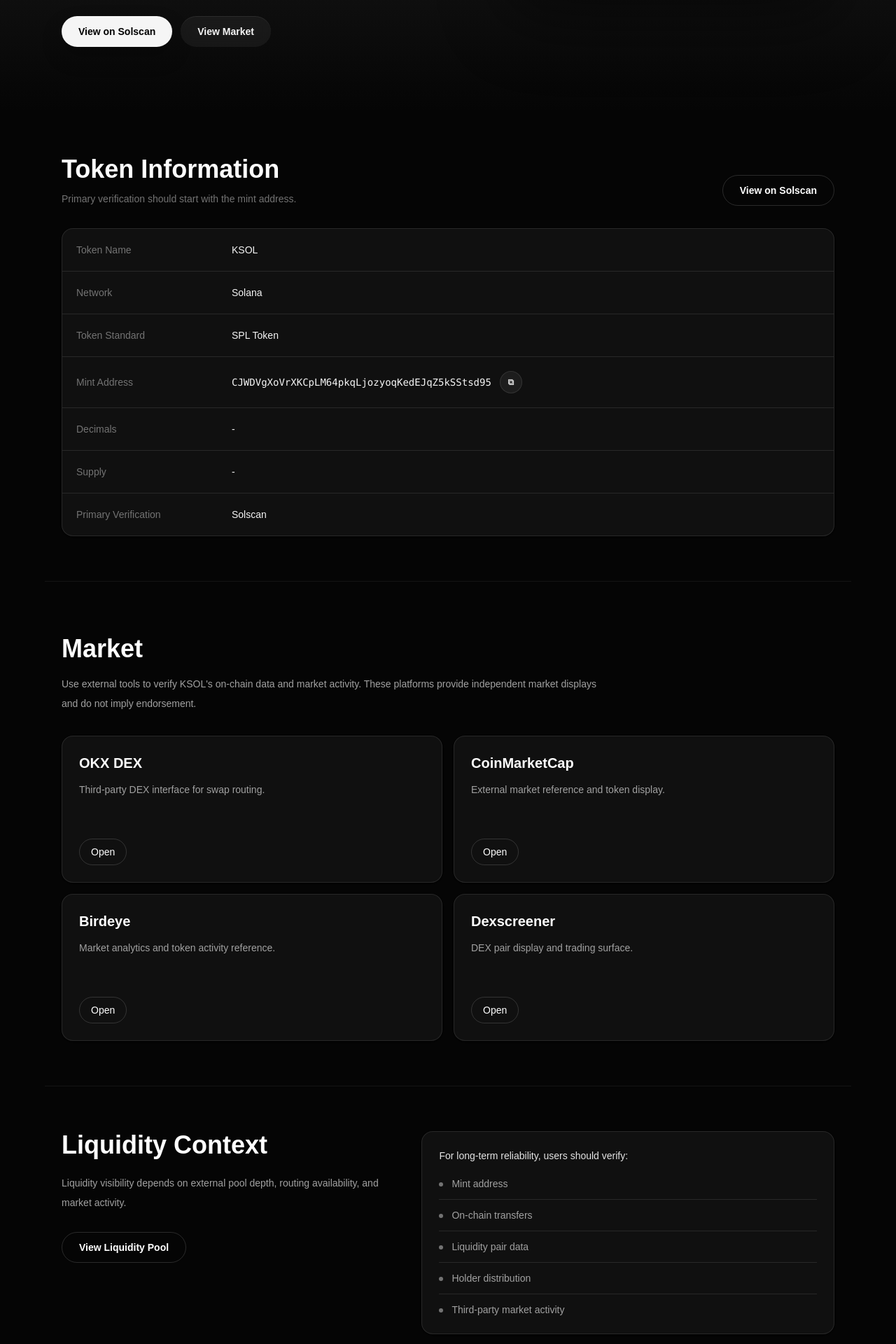
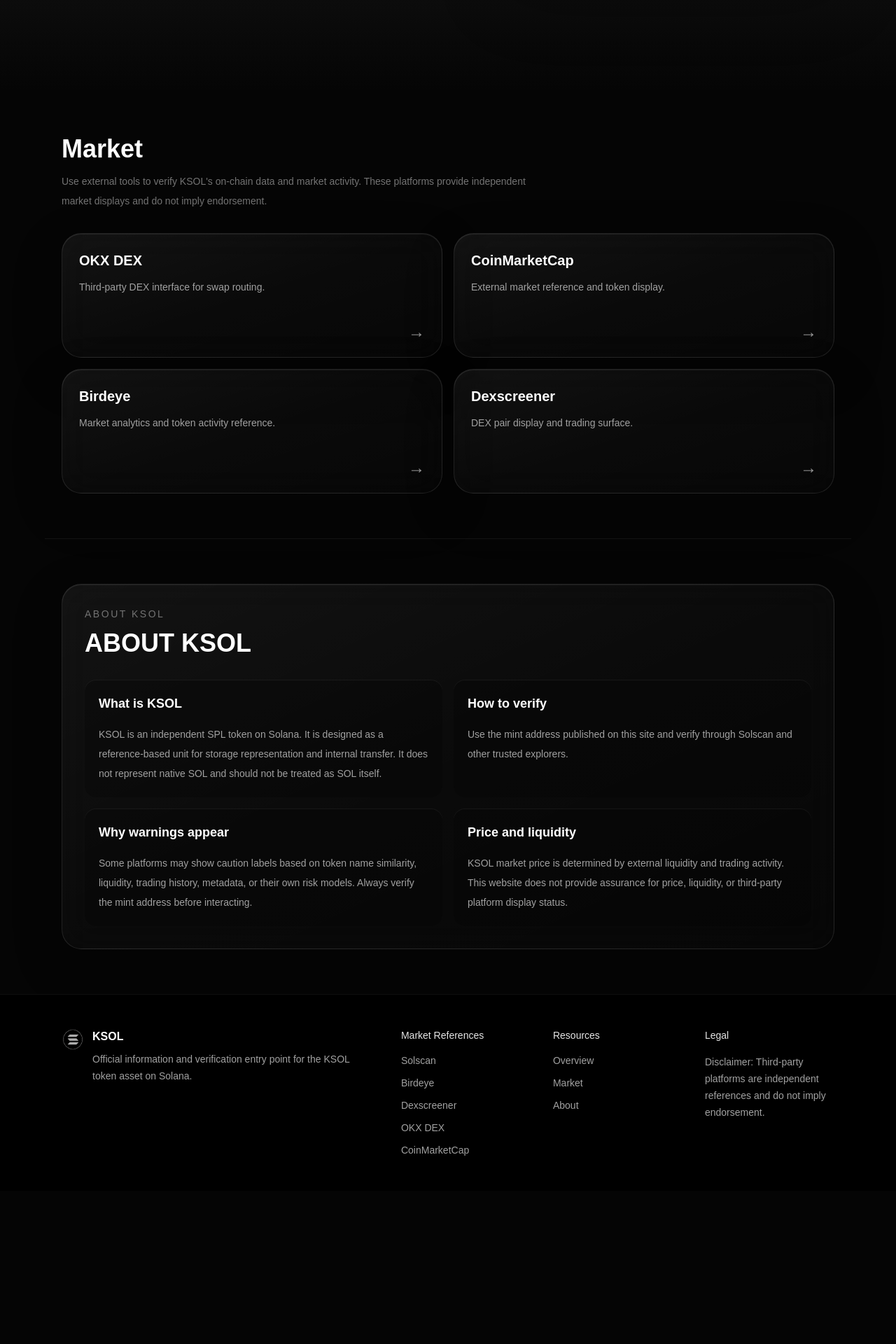
Before and after one commit to gaga666-creator/ksol-site, a Next.js app: page / in a window 1280 px wide. Shown: the part 620-2540 px from the top of the page at 70% size. After the commit the page ends 2321 px from the top, so only its background shows below. Built offline with nearby package versions, Linux system fonts and the light colour scheme.

Commit message:
final premium token asset homepage

```diff
--- a/app/page.tsx
+++ b/app/page.tsx
@@ -1,117 +1,69 @@
 "use client";
 
-import { CopyButton } from "@/components/CopyButton";
 import { Footer } from "@/components/Footer";
 import { Header } from "@/components/Header";
 import { KsolLogo } from "@/components/KsolLogo";
 import { PriceReferencePanel } from "@/components/PriceReferencePanel";
 import { useLanguage } from "@/components/LanguageProvider";
-import { externalLinks, tokenMintAddress } from "@/lib/ksol";
+import { externalLinks } from "@/lib/ksol";
 
 const marketReferences = [
   {
     label: "OKX DEX",
     description: "Third-party DEX interface for swap routing.",
-    button: "Open",
   },
   {
     label: "CoinMarketCap",
     description: "External market reference and token display.",
-    button: "Open",
   },
   {
     label: "Birdeye",
     description: "Market analytics and token activity reference.",
-    button: "Open",
   },
   {
     label: "Dexscreener",
     description: "DEX pair display and trading surface.",
-    button: "Open",
   },
 ];
 
-const tokenInfo = [
-  { label: "Token Name", value: "KSOL" },
-  { label: "Network", value: "Solana" },
-  { label: "Token Standard", value: "SPL Token" },
-  { label: "Mint Address", value: tokenMintAddress, isAddress: true },
-  { label: "Decimals", value: "-" },
-  { label: "Supply", value: "-" },
-  { label: "Primary Verification", value: "Solscan" },
-];
-
-const verificationChecks = [
-  "Mint address",
-  "On-chain transfers",
-  "Liquidity pair data",
-  "Holder distribution",
-  "Third-party market activity",
-];
-
-const faqs = [
+const aboutBlocks = [
   {
-    question: "Is KSOL the same as SOL?",
-    answer:
-      "No. KSOL is an independent SPL token on Solana. It does not represent native SOL and should not be treated as SOL itself.",
+    title: "What is KSOL",
+    body: "KSOL is an independent SPL token on Solana. It is designed as a reference-based unit for storage representation and internal transfer. It does not represent native SOL and should not be treated as SOL itself.",
   },
   {
-    question: "Why do some platforms show a warning?",
-    answer:
-      "Third-party platforms may display caution labels based on token name similarity, liquidity, trading history, metadata, or their own risk models. Always verify the mint address before interacting.",
+    title: "How to verify",
+    body: "Use the mint address published on this site and verify through Solscan and other trusted explorers.",
   },
   {
-    question: "Where should I verify KSOL?",
-    answer:
-      "Use the mint address published on this site and verify through Solscan and other external market display tools.",
+    title: "Why warnings appear",
+    body: "Some platforms may show caution labels based on token name similarity, liquidity, trading history, metadata, or their own risk models. Always verify the mint address before interacting.",
   },
   {
-    question: "Is the price assured?",
-    answer:
-      "No. KSOL market price is determined by external liquidity and trading activity. This website does not provide assurances for price, liquidity, or third-party platform display status.",
+    title: "Price and liquidity",
+    body: "KSOL market price is determined by external liquidity and trading activity. This website does not provide assurance for price, liquidity, or third-party platform display status.",
   },
 ];
 
 const surfaceClass =
-  "rounded-2xl border border-white/10 bg-[#101010] shadow-sm transition duration-200";
-
-const pillClass =
-  "inline-flex min-h-11 items-center justify-center rounded-full px-6 text-sm font-semibold transition duration-200";
+  "rounded-[28px] border border-white/10 bg-gradient-to-br from-white/[0.06] via-white/[0.025] to-white/[0.012] shadow-[0_24px_70px_rgba(0,0,0,0.24),inset_0_1px_0_rgba(255,255,255,0.08)] backdrop-blur-xl";
 
 export default function Home() {
   const { t } = useLanguage();
-  const solscanLink =
-    externalLinks.find((link) => link.label === "Solscan")?.href ?? "#";
   const marketLinkByLabel = new Map(
     externalLinks.map((link) => [link.label, link.href]),
   );
 
   return (
     <>
-      <div className="border-b border-white/10 bg-[#080808] text-neutral-300">
-        <div className="mx-auto flex max-w-6xl flex-col gap-3 px-6 py-3 text-xs sm:flex-row sm:items-center sm:justify-between">
-          <p>
-            {t(
-              "KSOL is an independent Solana token. Always verify the mint address before interacting.",
-            )}
-          </p>
-          <a
-            href="#token"
-            className="w-fit rounded-full border border-white/15 px-4 py-2 text-neutral-100 transition hover:bg-white/10"
-          >
-            {t("View Token Info")}
-          </a>
-        </div>
-      </div>
-
       <Header />
 
       <main className="bg-[#050505] text-neutral-100">
         <section
           id="overview"
-          className="bg-[radial-gradient(circle_at_22%_8%,rgba(245,245,245,0.11),transparent_24%),linear-gradient(180deg,#050505,#101010_72%,#050505)]"
+          className="bg-[radial-gradient(circle_at_18%_8%,rgba(255,255,255,0.14),transparent_24%),radial-gradient(circle_at_74%_20%,rgba(255,255,255,0.07),transparent_26%),linear-gradient(180deg,#050505,#101010_70%,#050505)]"
         >
-          <div className="mx-auto grid min-h-[650px] max-w-6xl items-center gap-12 px-6 py-16 md:grid-cols-[56fr_44fr]">
+          <div className="mx-auto grid min-h-[680px] max-w-6xl items-center gap-12 px-6 py-20 md:grid-cols-[56fr_44fr]">
             <div className="max-w-2xl">
               <KsolLogo size={80} />
               <h1 className="mt-8 text-7xl font-bold leading-none tracking-tight text-white drop-shadow-[0_18px_44px_rgba(0,0,0,0.34)] sm:text-8xl">
@@ -125,22 +77,6 @@
                   "KSOL is designed as a transparent, verifiable on-chain asset with public explorer access and third-party market displays. Market data may vary depending on liquidity, trading activity, and external indexers.",
                 )}
               </p>
-              <div className="mt-10 flex flex-col gap-3 sm:flex-row sm:flex-wrap">
-                <a
-                  href={solscanLink}
-                  target="_blank"
-                  rel="noreferrer"
-                  className={`${pillClass} bg-neutral-100 text-black shadow-[0_14px_30px_rgba(0,0,0,0.22)] hover:bg-white hover:shadow-[0_18px_38px_rgba(0,0,0,0.28)]`}
-                >
-                  {t("View on Solscan")}
-                </a>
-                <a
-                  href="#market"
-                  className={`${pillClass} bg-white/[0.055] text-neutral-100 shadow-[inset_0_1px_0_rgba(255,255,255,0.08)] backdrop-blur hover:bg-white/[0.09] hover:shadow-[0_14px_30px_rgba(0,0,0,0.24),inset_0_1px_0_rgba(255,255,255,0.12)]`}
-                >
-                  {t("View Market")}
-                </a>
-              </div>
             </div>
 
             <PriceReferencePanel />
@@ -148,86 +84,41 @@
         </section>
 
         <section
-          id="token"
-          className="mx-auto max-w-6xl border-b border-white/[0.06] px-6 py-16"
-        >
-          <div className="mb-8 flex flex-col gap-4 md:flex-row md:items-end md:justify-between">
-            <div>
-              <h2 className="text-4xl font-semibold text-white">
-                {t("Token Information")}
-              </h2>
-              <p className="mt-3 text-sm text-neutral-500">
-                {t("Primary verification should start with the mint address.")}
-              </p>
-            </div>
-            <a
-              href={solscanLink}
-              target="_blank"
-              rel="noreferrer"
-              className={`${pillClass} w-fit border border-white/15 text-white hover:bg-white/10`}
-            >
-              {t("View on Solscan")}
-            </a>
-          </div>
-          <div className="overflow-hidden rounded-2xl border border-white/10 bg-[#101010] shadow-sm">
-            {tokenInfo.map((item) => (
-              <div
-                key={item.label}
-                className="grid gap-3 border-b border-white/10 px-5 py-5 last:border-b-0 md:grid-cols-[210px_1fr] md:items-center"
-              >
-                <p className="text-sm text-neutral-500">{t(item.label)}</p>
-                <div className="flex min-w-0 items-center gap-3">
-                  <p
-                    className={
-                      item.isAddress
-                        ? "min-w-0 break-all font-mono text-sm text-neutral-100"
-                        : "text-sm font-medium text-neutral-100"
-                    }
-                  >
-                    {t(item.value)}
-                  </p>
-                  {item.isAddress ? (
-                    <CopyButton value={tokenMintAddress} variant="icon" />
-                  ) : null}
-                </div>
-              </div>
-            ))}
-          </div>
-        </section>
-
-        <section
           id="market"
           className="mx-auto max-w-6xl border-b border-white/[0.06] px-6 py-16"
         >
-          <div className="mb-8">
-            <h2 className="mt-3 text-4xl font-semibold text-white">
+          <div className="mb-8 flex flex-col gap-3">
+            <h2 className="text-4xl font-semibold text-white">
               {t("Market")}
             </h2>
-            <p className="mt-4 max-w-3xl text-sm leading-7 text-neutral-400">
+            <p className="max-w-2xl text-sm leading-7 text-neutral-500">
               {t(
                 "Use external tools to verify KSOL's on-chain data and market activity. These platforms provide independent market displays and do not imply endorsement.",
               )}
             </p>
           </div>
+
           <div className="grid gap-4 md:grid-cols-2">
             {marketReferences.map((item) => (
-              <article key={item.label} className={`${surfaceClass} p-6`}>
-                <div className="flex min-h-40 flex-col justify-between gap-6">
-                  <div>
+              <article
+                key={item.label}
+                className={`${surfaceClass} group min-h-44 p-6`}
+              >
+                <div className="flex h-full min-h-32 flex-col">
                   <h3 className="text-xl font-semibold text-white">
                     {item.label}
                   </h3>
-                    <p className="mt-3 text-sm leading-6 text-neutral-400">
+                  <p className="mt-3 max-w-md text-sm leading-6 text-neutral-400">
                     {t(item.description)}
                   </p>
-                  </div>
                   <a
                     href={marketLinkByLabel.get(item.label) ?? "#"}
                     target="_blank"
                     rel="noreferrer"
-                    className="inline-flex w-fit rounded-full border border-white/15 px-4 py-2 text-sm font-medium text-white transition hover:bg-white/10"
+                    aria-label={`${item.label} ${t("Open")}`}
+                    className="ml-auto mt-auto inline-flex text-2xl leading-none text-neutral-300 opacity-70 transition duration-200 hover:translate-x-0.5 hover:-translate-y-0.5 hover:opacity-100"
                   >
-                    {t(item.button)}
+                    →
                   </a>
                 </div>
               </article>
@@ -235,86 +126,31 @@
           </div>
         </section>
 
-        <section className="mx-auto max-w-6xl border-b border-white/[0.06] px-6 py-16">
-          <div className="grid gap-8 md:grid-cols-[0.9fr_1.1fr]">
-            <div>
+        <section id="faq" className="mx-auto max-w-6xl px-6 py-16">
+          <div className={`${surfaceClass} p-6 sm:p-8`}>
+            <div className="mb-8 flex flex-col gap-3">
+              <p className="text-sm font-medium tracking-[0.18em] text-neutral-500">
+                {t("ABOUT KSOL")}
+              </p>
               <h2 className="text-4xl font-semibold text-white">
-                {t("Liquidity Context")}
+                {t("ABOUT KSOL")}
               </h2>
-              <p className="mt-5 text-sm leading-7 text-neutral-400">
-                {t(
-                  "Liquidity visibility depends on external pool depth, routing availability, and market activity.",
-                )}
-              </p>
-              <a
-                href={`https://raydium.io/liquidity-pools/?token=${tokenMintAddress}`}
-                target="_blank"
-                rel="noreferrer"
-                className={`${pillClass} mt-7 border border-white/15 text-white hover:bg-white/10`}
-              >
-                {t("View Liquidity Pool")}
-              </a>
-            </div>
-            <div className={`${surfaceClass} p-6`}>
-              <p className="text-sm font-medium text-neutral-200">
-                {t("For long-term reliability, users should verify:")}
-              </p>
-              <ul className="mt-5 space-y-3 text-sm text-neutral-400">
-                {verificationChecks.map((item) => (
-                  <li
-                    key={item}
-                    className="flex gap-3 border-b border-white/10 pb-3 last:border-b-0 last:pb-0"
-                  >
-                    <span className="mt-2 h-1.5 w-1.5 rounded-full bg-neutral-500" />
-                    <span>{t(item)}</span>
-                  </li>
-                ))}
-              </ul>
-            </div>
-          </div>
-        </section>
-
-        <section
-          id="notice"
-          className="mx-auto max-w-6xl border-t border-white/[0.06] px-6 py-16"
-        >
-          <div className="rounded-2xl border border-amber-400/20 bg-amber-500/5 p-7 text-amber-100 shadow-sm">
-            <h2 className="text-3xl font-semibold text-white">
-              {t("Notice")}
-            </h2>
-            <p className="mt-5 max-w-4xl leading-7 text-amber-100/80">
-              {t(
-                "KSOL may appear with caution or similarity warnings on some third-party wallets, DEX interfaces, or analytics platforms. These notices are generated by external systems and may be based on token name similarity, liquidity depth, trading history, metadata availability, or internal risk models.",
-              )}
-            </p>
-            <p className="mt-4 max-w-4xl leading-7 text-amber-100/80">
-              {t(
-                "KSOL does not claim to be SOL, does not represent native SOL, and should always be verified by its official mint address before any interaction.",
-              )}
-            </p>
-            <p className="mt-4 max-w-4xl leading-7 text-amber-100/80">
-              {t(
-                "The official mint address should be treated as the primary identifier for KSOL. Token name, logo, or ticker alone should not be used for verification.",
-              )}
-            </p>
-          </div>
-        </section>
-
-        <section id="faq" className="mx-auto max-w-6xl px-6 py-16">
-          <div className="mb-8">
-            <h2 className="text-4xl font-semibold text-white">{t("FAQ")}</h2>
             </div>
             <div className="grid gap-4 md:grid-cols-2">
-            {faqs.map((item) => (
-              <article key={item.question} className={`${surfaceClass} p-6`}>
+              {aboutBlocks.map((item) => (
+                <article
+                  key={item.title}
+                  className="rounded-2xl bg-black/25 p-5 shadow-[inset_0_1px_0_rgba(255,255,255,0.06)]"
+                >
                   <h3 className="text-lg font-semibold text-white">
-                  {t(item.question)}
+                    {t(item.title)}
                   </h3>
                   <p className="mt-4 text-sm leading-7 text-neutral-400">
-                  {t(item.answer)}
+                    {t(item.body)}
                   </p>
                 </article>
               ))}
+            </div>
           </div>
         </section>
       </main>
--- a/components/Footer.tsx
+++ b/components/Footer.tsx
@@ -5,9 +5,9 @@
 import { useLanguage } from "./LanguageProvider";
 
 const resourceLinks = [
-  { label: "Token Info", href: "#token" },
-  { label: "Risk Notice", href: "#notice" },
-  { label: "FAQ", href: "#faq" },
+  { label: "Overview", href: "#overview" },
+  { label: "Market", href: "#market" },
+  { label: "About", href: "#faq" },
 ];
 
 export function Footer() {
--- a/components/Header.tsx
+++ b/components/Header.tsx
@@ -9,9 +9,7 @@
 const navItems = [
   { label: "Overview", href: "#overview" },
   { label: "Market", href: "#market" },
-  { label: "Token", href: "#token" },
-  { label: "Notice", href: "#notice" },
-  { label: "FAQ", href: "#faq" },
+  { label: "About", href: "#faq" },
 ];
 
 export function Header() {
--- a/components/LanguageProvider.tsx
+++ b/components/LanguageProvider.tsx
@@ -20,8 +20,6 @@
   Copy: "\u8907\u88fd",
   Copied: "\u5df2\u8907\u88fd",
   "View Token Info": "\u67e5\u770b\u4ee3\u5e63\u8cc7\u8a0a",
-  "View on Solscan": "\u5728 Solscan \u67e5\u770b",
-  "View Market": "\u67e5\u770b\u5e02\u5834",
   "View Liquidity Pool": "\u67e5\u770b\u6d41\u52d5\u6027\u6c60",
   "Open Solscan": "\u958b\u555f Solscan",
   Open: "\u958b\u555f",
@@ -29,8 +27,14 @@
   "Open Dexscreener": "\u958b\u555f Dexscreener",
   "Open OKX DEX": "\u958b\u555f OKX DEX",
   "Open CoinMarketCap": "\u958b\u555f CoinMarketCap",
+  "ABOUT KSOL": "\u95dc\u65bc KSOL",
+  "What is KSOL": "KSOL \u662f\u4ec0\u9ebc",
+  "How to verify": "\u5982\u4f55\u9a57\u8b49",
+  "Why warnings appear": "\u70ba\u4ec0\u9ebc\u6703\u51fa\u73fe\u8b66\u793a",
+  "Price and liquidity": "\u50f9\u683c\u8207\u6d41\u52d5\u6027",
   Market: "\u5e02\u5834",
   Overview: "\u6982\u89bd",
+  About: "\u95dc\u65bc",
   Token: "\u4ee3\u5e63",
   Notice: "\u63d0\u793a",
   FAQ: "\u5e38\u898b\u554f\u984c",
@@ -47,12 +51,19 @@
     "Solana \u4e0a\u7684\u7368\u7acb\u4ee3\u5e63\u8cc7\u7522\u3002",
   "KSOL is designed as a transparent, verifiable on-chain asset with public explorer access and third-party market displays. Market data may vary depending on liquidity, trading activity, and external indexers.":
     "KSOL \u662f\u4e00\u500b\u53ef\u900f\u904e\u516c\u958b\u5340\u584a\u700f\u89bd\u5668\u67e5\u8a62\u7684\u93c8\u4e0a\u8cc7\u7522\uff0c\u4e26\u63d0\u4f9b\u7b2c\u4e09\u65b9\u5e02\u5834\u986f\u793a\u5165\u53e3\u3002\u5e02\u5834\u8cc7\u6599\u53ef\u80fd\u56e0\u6d41\u52d5\u6027\u3001\u4ea4\u6613\u6d3b\u8e8d\u5ea6\u8207\u5916\u90e8\u7d22\u5f15\u5668\u72c0\u614b\u800c\u4e0d\u540c\u3002",
+  "KSOL is an independent SPL token on Solana. It is designed as a reference-based unit for storage representation and internal transfer. It does not represent native SOL and should not be treated as SOL itself.":
+    "KSOL \u662f Solana \u4e0a\u7684\u7368\u7acb SPL \u4ee3\u5e63\uff0c\u7528\u65bc\u5132\u5b58\u8868\u793a\u8207\u5167\u90e8\u8f49\u79fb\u7684\u53c3\u8003\u578b\u55ae\u4f4d\u3002KSOL \u4e0d\u4ee3\u8868\u539f\u751f SOL\uff0c\u4e5f\u4e0d\u61c9\u88ab\u8996\u70ba SOL \u672c\u8eab\u3002",
+  "Use the mint address published on this site and verify through Solscan and other trusted explorers.":
+    "\u8acb\u4f7f\u7528\u672c\u7db2\u7ad9\u516c\u5e03\u7684 mint address\uff0c\u4e26\u900f\u904e Solscan \u6216\u5176\u4ed6\u53ef\u4fe1\u5340\u584a\u700f\u89bd\u5668\u9a57\u8b49\u3002",
+  "Some platforms may show caution labels based on token name similarity, liquidity, trading history, metadata, or their own risk models. Always verify the mint address before interacting.":
+    "\u90e8\u5206\u5e73\u53f0\u53ef\u80fd\u6839\u64da\u4ee3\u5e63\u540d\u7a31\u76f8\u4f3c\u5ea6\u3001\u6d41\u52d5\u6027\u3001\u4ea4\u6613\u7d00\u9304\u3001metadata \u6216\u81ea\u8eab\u98a8\u96aa\u6a21\u578b\u986f\u793a\u8b66\u793a\u3002\u4e92\u52d5\u524d\u8acb\u52d9\u5fc5\u78ba\u8a8d mint address\u3002",
+  "KSOL market price is determined by external liquidity and trading activity. This website does not provide assurance for price, liquidity, or third-party platform display status.":
+    "KSOL \u5e02\u5834\u50f9\u683c\u7531\u5916\u90e8\u6d41\u52d5\u6027\u8207\u4ea4\u6613\u6d3b\u52d5\u6c7a\u5b9a\u3002\u672c\u7db2\u7ad9\u4e0d\u4fdd\u8b49\u50f9\u683c\u3001\u6d41\u52d5\u6027\u6216\u7b2c\u4e09\u65b9\u5e73\u53f0\u986f\u793a\u72c0\u614b\u3002",
   Chain: "\u93c8",
   "Mint Address": "\u4ee3\u5e63\u5730\u5740",
   "Liquidity Pair": "\u6d41\u52d5\u6027\u4ea4\u6613\u5c0d",
   Solana: "Solana",
   SOL: "SOL",
-  "Token Information": "\u4ee3\u5e63\u8cc7\u8a0a",
   "Primary verification should start with the mint address.":
     "\u4e3b\u8981\u9a57\u8b49\u61c9\u5f9e Mint Address \u958b\u59cb\u3002",
   "Token Name": "\u4ee3\u5e63\u540d\u7a31",
@@ -86,9 +97,6 @@
     "\u67e5\u770b DEX \u4ea4\u6613\u5c0d\u8cc7\u6599\u3001\u6d41\u52d5\u6027\u8207\u4ea4\u6613\u6d3b\u52d5\u3002",
   "Third-party DEX interface reference. Warning labels may appear depending on OKX's internal risk and token similarity rules.":
     "\u7b2c\u4e09\u65b9 DEX \u4ecb\u9762\u53c3\u8003\u3002OKX \u53ef\u80fd\u4f9d\u64da\u5176\u5167\u90e8\u98a8\u96aa\u8207\u4ee3\u5e63\u76f8\u4f3c\u6027\u898f\u5247\u986f\u793a\u63d0\u793a\u6a19\u7c64\u3002",
-  "Liquidity Context": "\u6d41\u52d5\u6027\u80cc\u666f",
-  "KSOL market pricing is determined by external DEX liquidity pools, trading activity, and third-party data indexers. Displayed price, market cap, volume, and warnings may vary across platforms.":
-    "KSOL \u7684\u5e02\u5834\u50f9\u683c\u7531\u5916\u90e8 DEX \u6d41\u52d5\u6027\u6c60\u3001\u4ea4\u6613\u6d3b\u52d5\u8207\u7b2c\u4e09\u65b9\u8cc7\u6599\u7d22\u5f15\u5668\u6c7a\u5b9a\u3002\u4e0d\u540c\u5e73\u53f0\u986f\u793a\u7684\u50f9\u683c\u3001\u5e02\u503c\u3001\u6210\u4ea4\u91cf\u8207\u98a8\u96aa\u63d0\u793a\u53ef\u80fd\u4e0d\u540c\u3002",
   "Liquidity visibility depends on external pool depth, routing availability, and market activity.":
     "\u6d41\u52d5\u6027\u53ef\u898b\u5ea6\u53d6\u6c7a\u65bc\u5916\u90e8\u6c60\u6df1\u5ea6\u3001\u8def\u7531\u53ef\u7528\u6027\u8207\u5e02\u5834\u6d3b\u52d5\u3002",
   "For long-term reliability, users should verify:":
```
Lines whose indentation alone changed are shown as unchanged.
